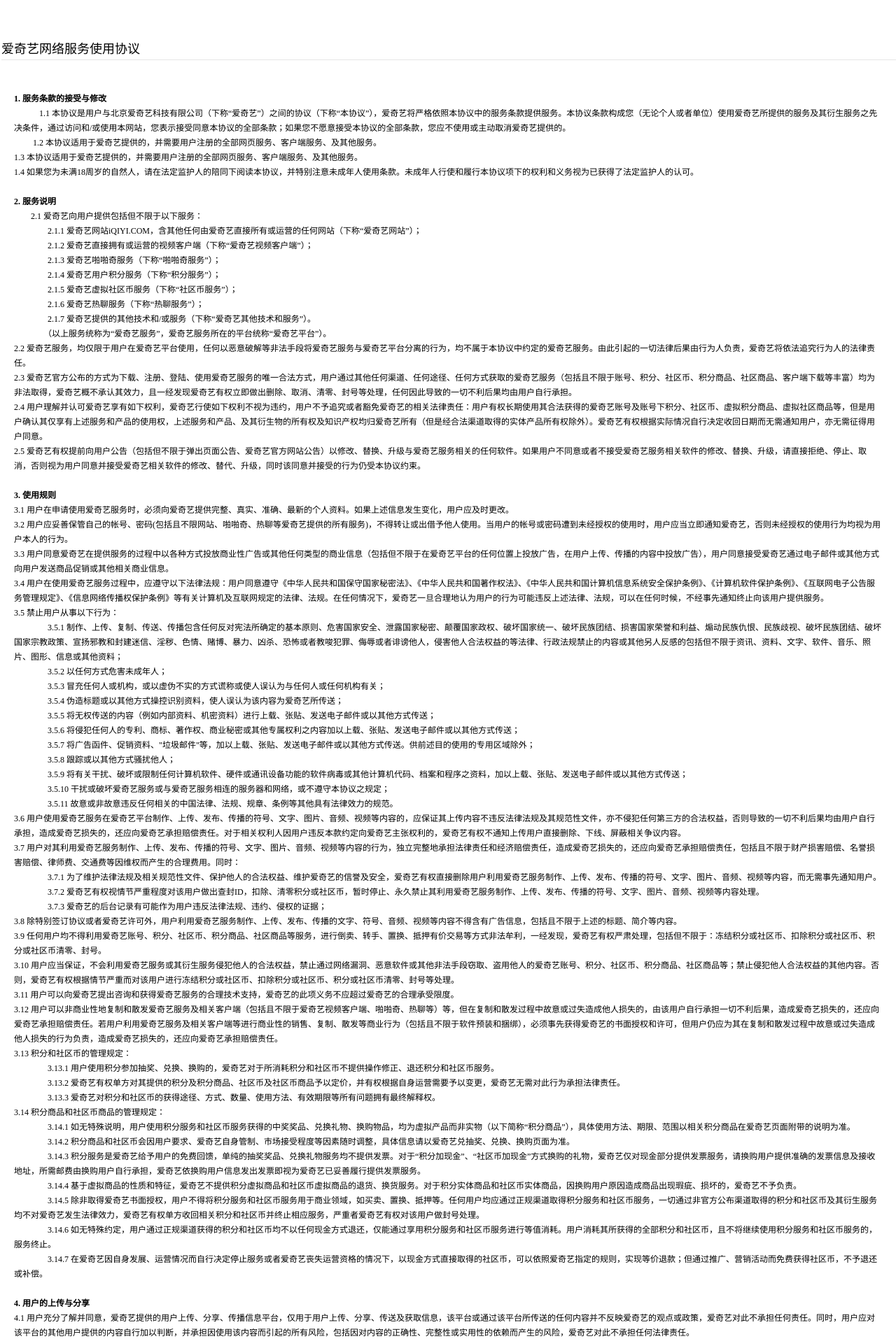
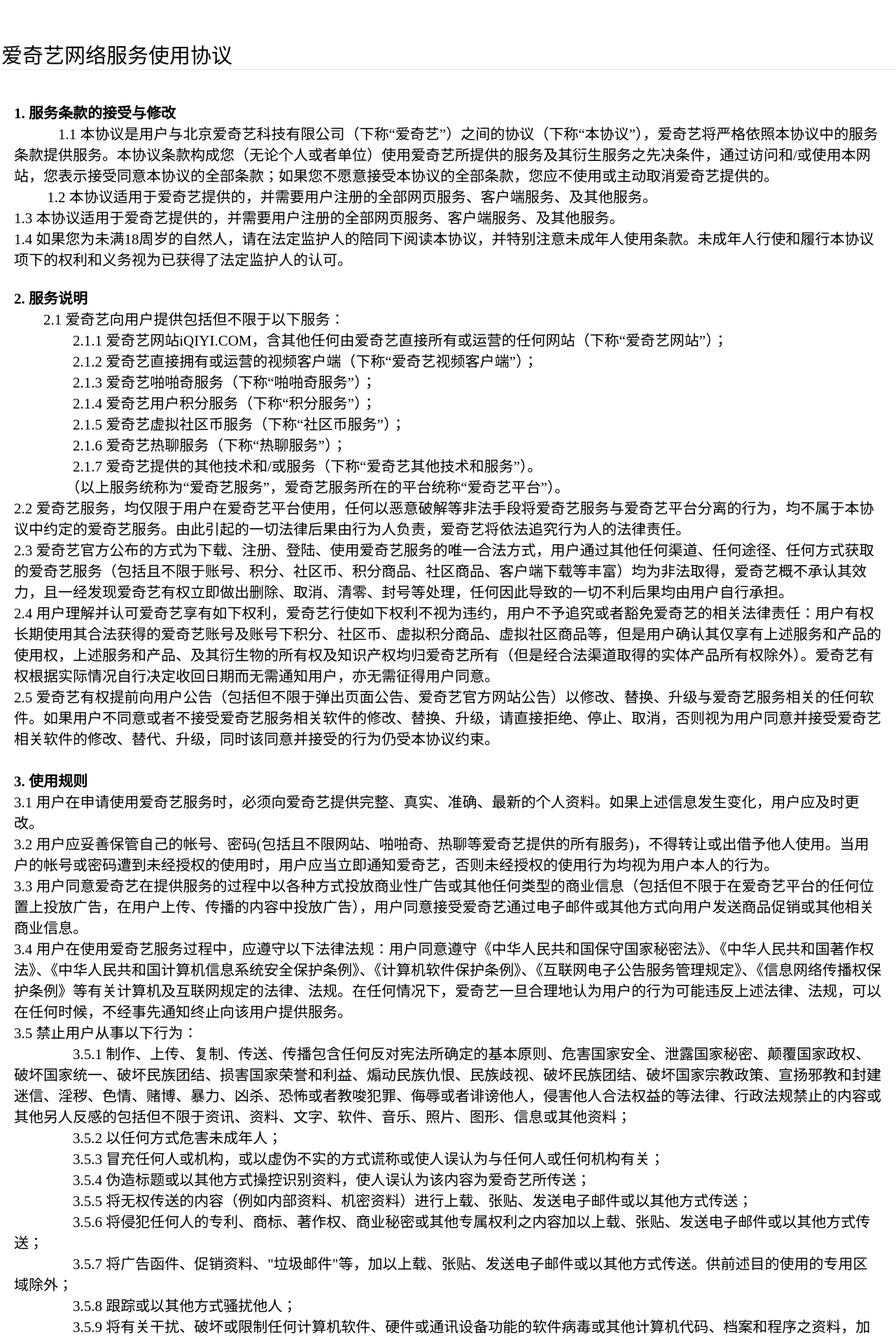
Before and after one commit to CodePeasant/formerblog, a Jekyll site: the page promise.html, which Jekyll copies as it is, in a window 1280 px wide. Shown: the top 1914 px of the page at 70% size. Built offline with Jekyll 4.4.1, drawn with Linux system fonts in a browser that asks for light colours.

Commit message:
Update promise.html

```diff
--- a/promise.html
+++ b/promise.html
@@ -8,7 +8,7 @@
 <meta name="description" content="">
 <link rel="shortcut icon" href="http://www.iqiyi.com/favicon.ico" type="image/x-icon">
 <style  type="text/css">
-	body { margin:0; color:#aaa; font:12px/21px simsun; }
+	body { margin:0; color:#aaa; font:21px simsun; }
 	ul, ol, li, dl, dd, dt, p, h1, h2, h3, form, input { margin:0; padding:0; }
 	img, fieldset { border:none; }
 	li { list-style:none; }
@@ -21,7 +21,7 @@
 	* { word-wrap:break-word; word-spacing:normal; }
 	.main {margin: 0 auto;}
 	.mainC3 { color:#000; }
-	.mainC3 h1 { font:18px/30px 微软雅黑; border-bottom:1px solid #e6e6e6; margin:55px 0 45px 2px; }
+	.mainC3 h1 { font:30px 微软雅黑; border-bottom:1px solid #e6e6e6; margin:55px 0 45px 2px; }
 	.mainC3 p { margin:0 20px; }
 	.mainC3 .pbtn { padding:50px; text-align:center; }
 </style>
```
